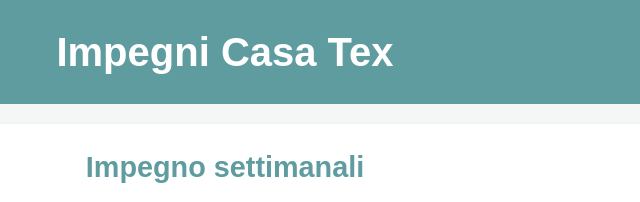
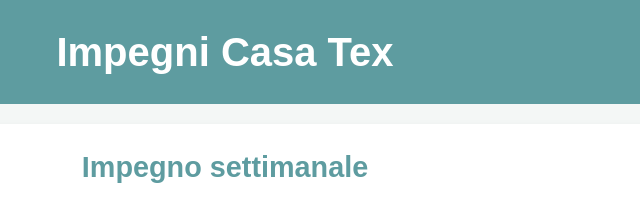
Before and after one commit to Tex024/house_scheduler, a plain HTML site: page index.html in a window 1280 px wide. Shown: the top 202 px of the page, 415-1055 px from the left. Drawn offline with Linux system fonts and the light colour scheme.

Commit message:
Update index.html

```diff
--- a/index.html
+++ b/index.html
@@ -17,7 +17,7 @@
         <div class="container">
             <!-- Current Week Section -->
             <section id="current-week" class="section">
-                <h2>Impegno settimanali</h2>
+                <h2>Impegno settimanale</h2>
                 <ul id="current-week-list" class="job-list"></ul>
             </section>
 
```
